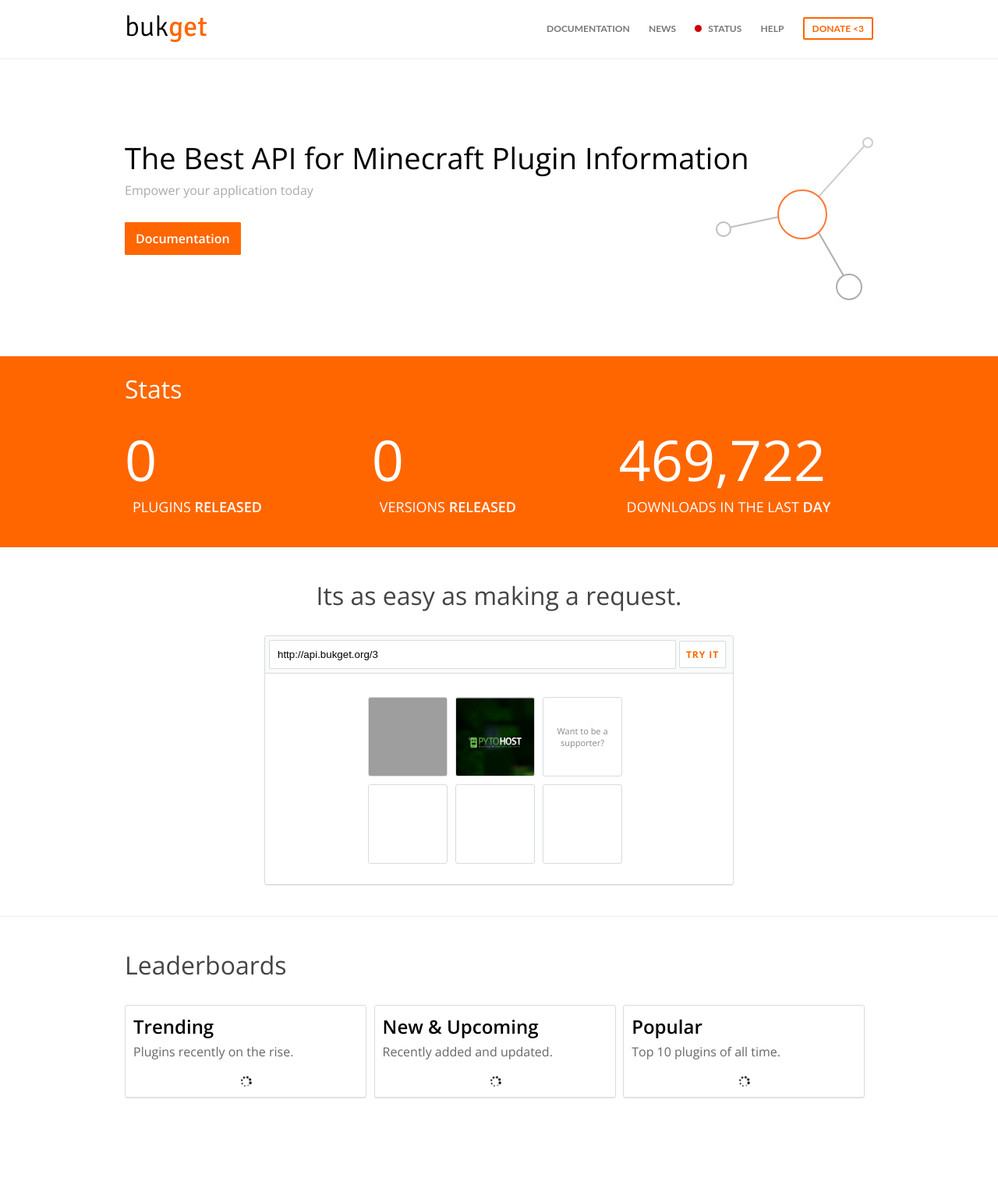
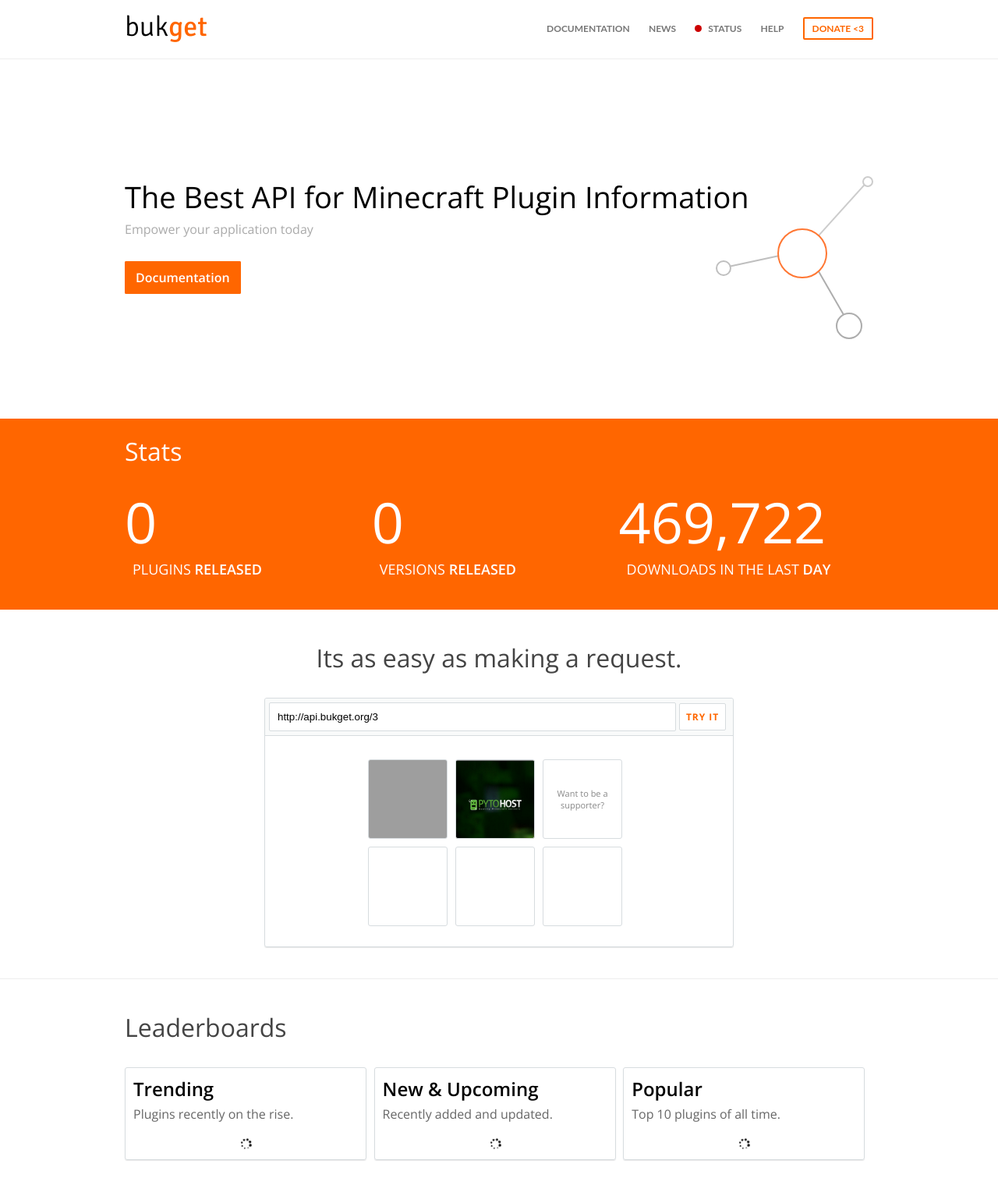
Before and after one commit to BukGet/website, a Jekyll site: the page built from index.html, in a window 1280 px wide. Shown: the whole page at 78% size. Built offline with Jekyll 4.4.1, drawn with Linux system fonts in a browser that asks for light colours; nearby versions of some CDN libraries; some web fonts are replaced; Markdown is read by kramdown in place of the engine named in the settings; before the commit the page ends 1458 px from its top, so only the background shows below that; grey boxes are pictures that could not be loaded.

Commit message:
fixing the gap

```diff
--- a/css/style.css
+++ b/css/style.css
@@ -353,7 +353,7 @@
 }
 
 .section.hero {
-  padding: 100px 0 140px;
+  padding: 150px 0 170px;
 }
 
 .section.hero h4 {
```
